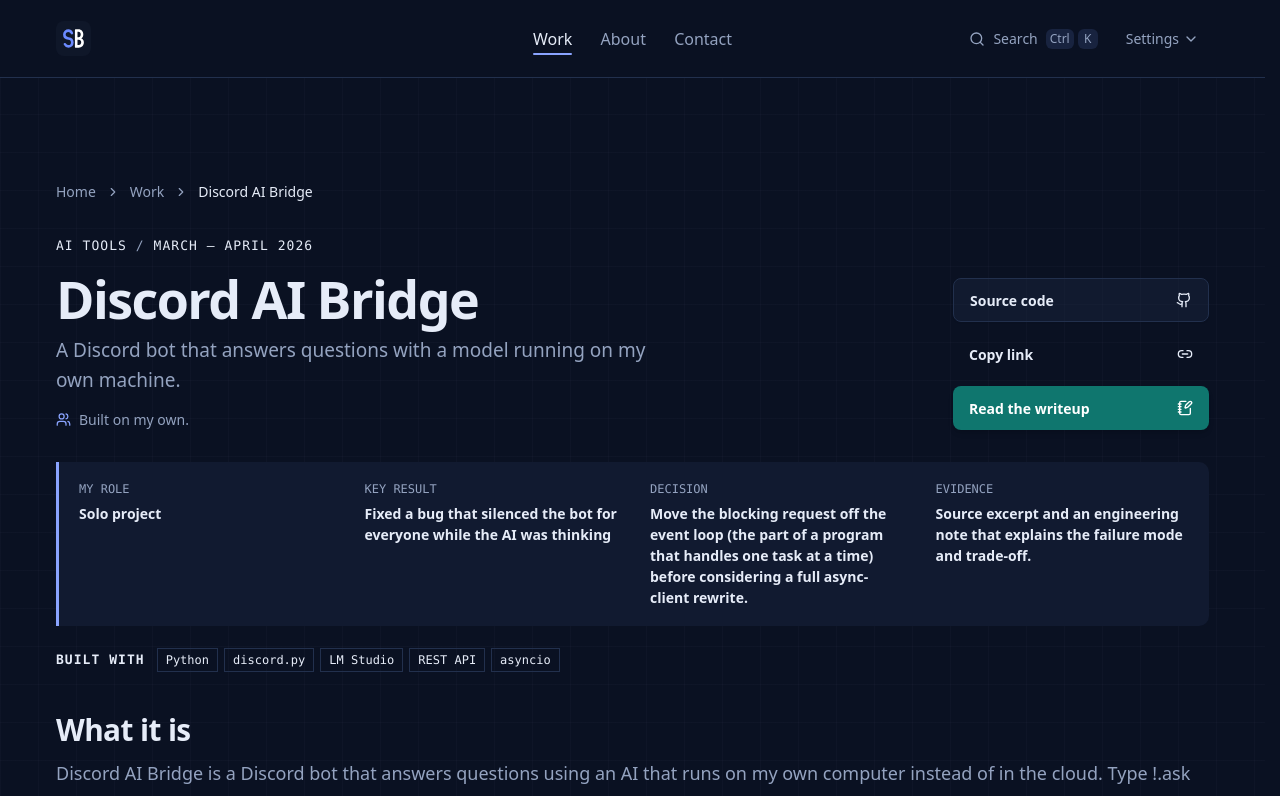
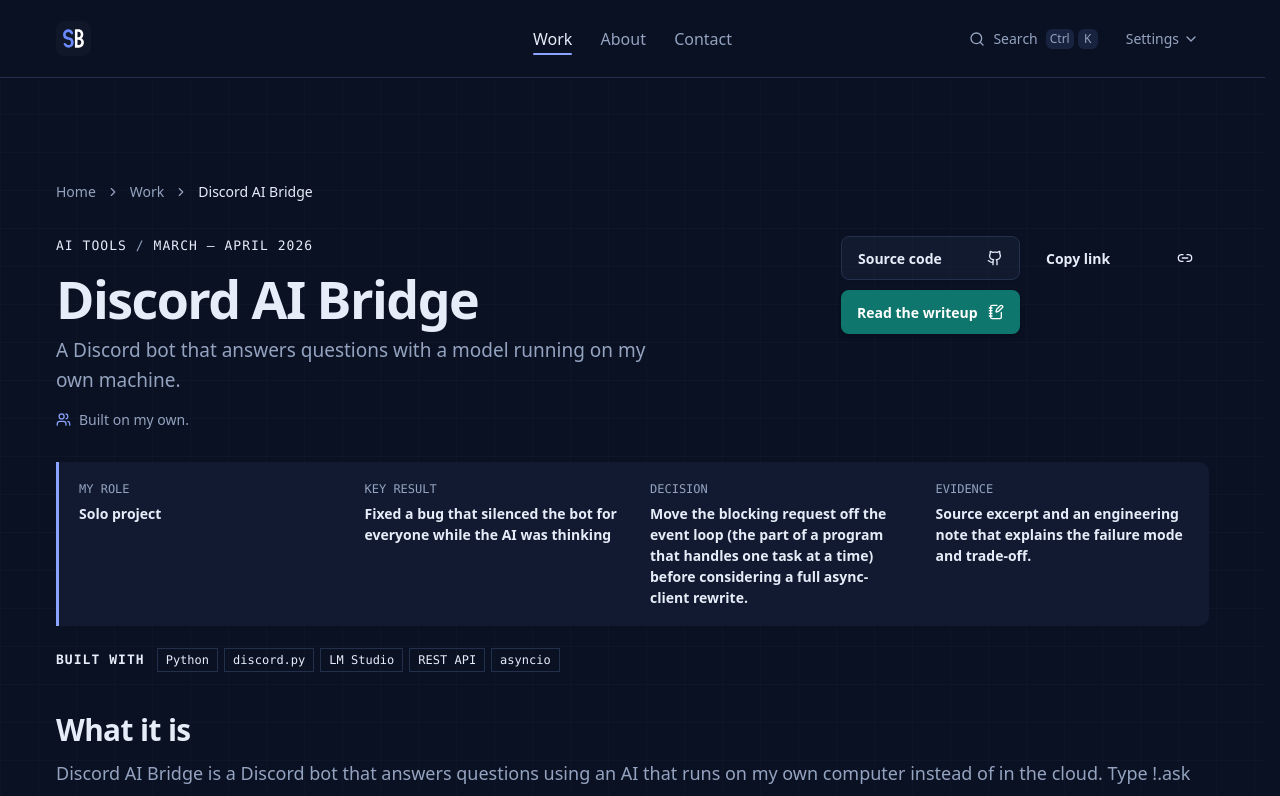
Before and after one commit to ShervinBabaei2007/Shervin-Portfolio, a React (Vite) app: page /work/discord-ai-bridge in a window 1280 px wide. Shown: the top 796 px of the page. Built offline with nearby package versions, Linux system fonts and the light colour scheme; a web font is replaced by a local one.

Commit message:
style: case study header aligns title and actions to the top, with the buttons in two columns
Co-Authored-By: Claude Sonnet 5.5 <noreply@anthropic.com>

```diff
--- a/src/pages/CaseStudyPage.tsx
+++ b/src/pages/CaseStudyPage.tsx
@@ -81,7 +81,7 @@ function CaseStudyPage() {
 
       {/* Title block on the left, actions on the right (stacked above the phone breakpoint's wide layout), summary card below. */}
       <header className="mt-[18px]">
-        <div className="grid gap-6 min-[1024px]:grid-cols-[minmax(0,1fr)_16rem] min-[1024px]:items-end min-[1024px]:gap-12">
+        <div className="grid gap-6 min-[1024px]:grid-cols-[minmax(0,1fr)_23rem] min-[1024px]:items-start min-[1024px]:gap-12">
           <div>
             <p className="eyebrow">
               {project.category.toUpperCase()} <span className="text-muted-foreground">/</span>{' '}
@@ -96,9 +96,9 @@ function CaseStudyPage() {
             </p>
           </div>
 
-          <div className="flex flex-wrap items-center gap-3 min-[1024px]:flex-col min-[1024px]:items-stretch min-[1024px]:gap-2.5">
+          <div className="flex flex-wrap items-center gap-3 min-[1024px]:grid min-[1024px]:grid-cols-2 min-[1024px]:gap-2.5">
             {project.live && (
-              <Button asChild size="lg" className={actionButton}>
+              <Button asChild size="lg" className={cn(actionButton, 'min-[1024px]:col-span-2')}>
                 <a href={project.live} target="_blank" rel="noreferrer">
                   Live project <ArrowUpRight />
                 </a>
```
